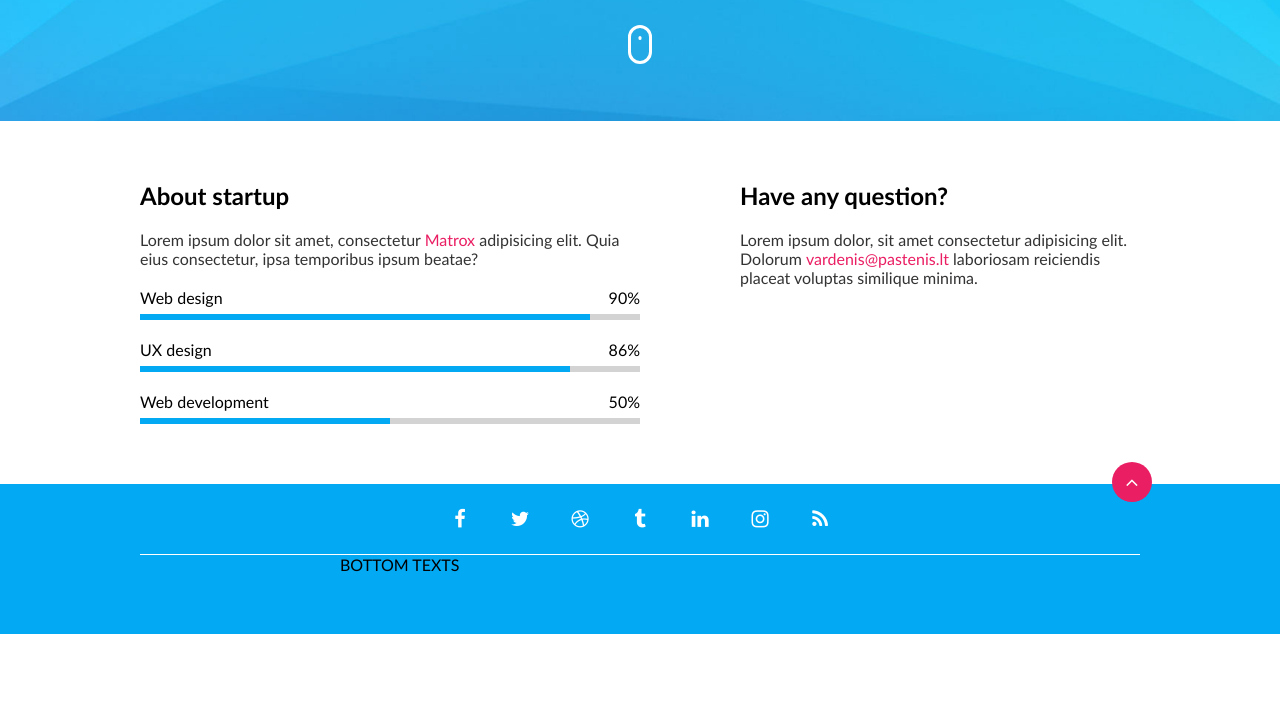
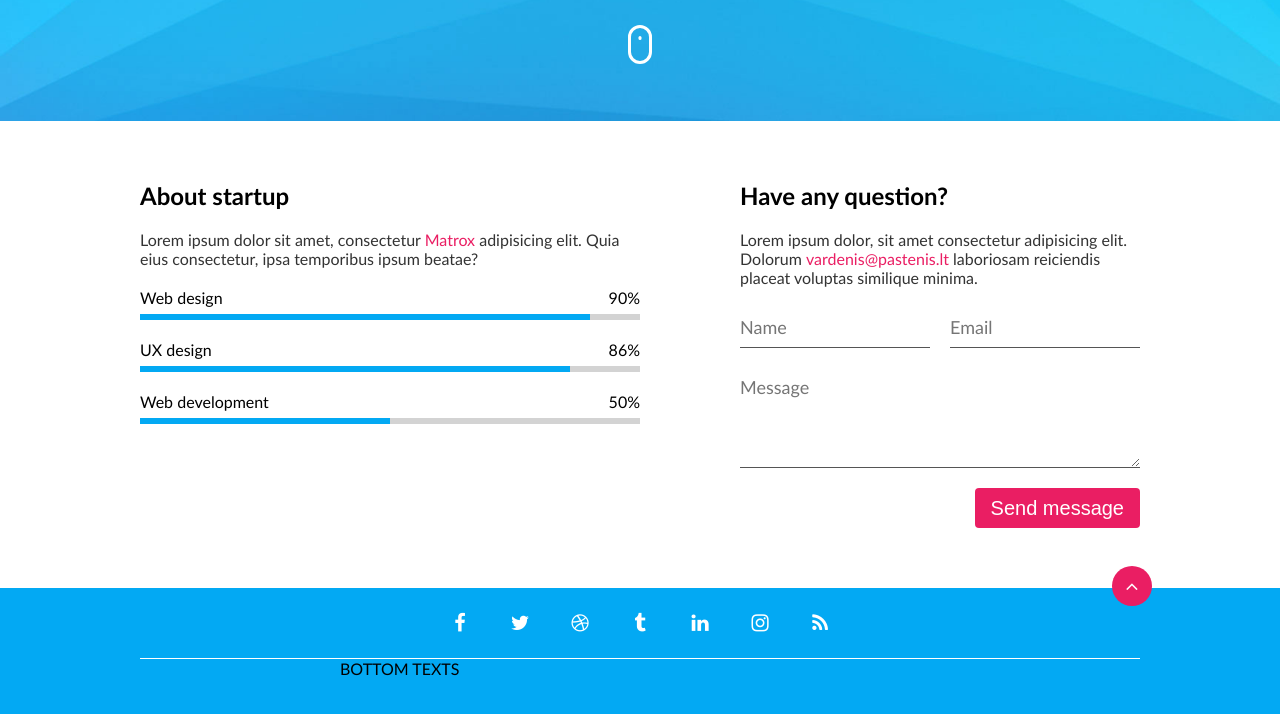
Before and after one commit to MonikaJaraite/08-coming-soon, a website: page index.html in a window 1280 px wide. Shown: the part 679-1393 px from the top of the page. Before the commit the page ends 1313 px from the top, so only its background shows below. Drawn offline with Linux system fonts and the light colour scheme.

Commit message:
Message form #12

```diff
--- /dev/null
+++ b/css/components/form.css
@@ -0,0 +1,33 @@
+.form {
+    display: flex;
+    flex-wrap: wrap;
+    gap: 20px;
+    justify-content: flex-end;
+}
+.form > input,
+.form > textarea {
+    padding: 0.5em 0;
+    color: #555;
+    font-family: 'Gill Sans', 'Gill Sans MT', Calibri, 'Trebuchet MS', sans-serif;
+    font-size: 18px;
+    line-height: 1.2em;
+    border: none;
+    border-bottom: 1px solid #555;
+
+}
+.form > input {
+    width: calc(50% - 10px);
+
+}
+.form > textarea {
+    width: 100%;
+    min-height: 100px;
+    max-height: 300px;
+    resize: vertical;
+}
+
+@media (max-width: 1100px) {
+    .form > input {
+        width: 100%;
+    }
+}
--- a/css/pages/home.css
+++ b/css/pages/home.css
@@ -6,6 +6,7 @@
 /* components */
 @import '../components/button.css';
 @import '../components/clock.css';
+@import '../components/form.css';
 @import '../components/mouse.css';
 @import '../components/progress-bar.css';
 /* CUSTOM STYLE BELOW THIS COMMENT LINE */
--- a/index.html
+++ b/index.html
@@ -5,7 +5,7 @@
     <meta charset="UTF-8">
     <meta http-equiv="X-UA-Compatible" content="IE=edge">
     <meta name="viewport" content="width=device-width, initial-scale=1.0">
-    <title>PAVYZDYS</title>
+    <title>Coming soon</title>
     <link rel="shortcut icon" href="./favicon.ico" type="image/x-icon">
     <link rel="apple-touch-icon" sizes="180x180" href="/apple-touch-icon.png">
     <link rel="icon" type="image/png" sizes="32x32" href="/favicon-32x32.png">
@@ -93,6 +93,12 @@
             <div class="column right-column">
                 <h2>Have any question?</h2>
                 <p>Lorem ipsum dolor, sit amet consectetur adipisicing elit. Dolorum <a href="mailto:vardenis@pastenis.lt">vardenis@pastenis.lt</a> laboriosam reiciendis placeat voluptas similique minima.</p>
+                <form class="form">
+                    <input type="text" placeholder="Name" value="">
+                    <input type="text" placeholder="Email" value="">
+                    <textarea name="" id="" placeholder="Message"></textarea>
+                    <button class="btn" type="submit">Send message</button>
+                </form>
             </div>
         </div>
     </main>
```
